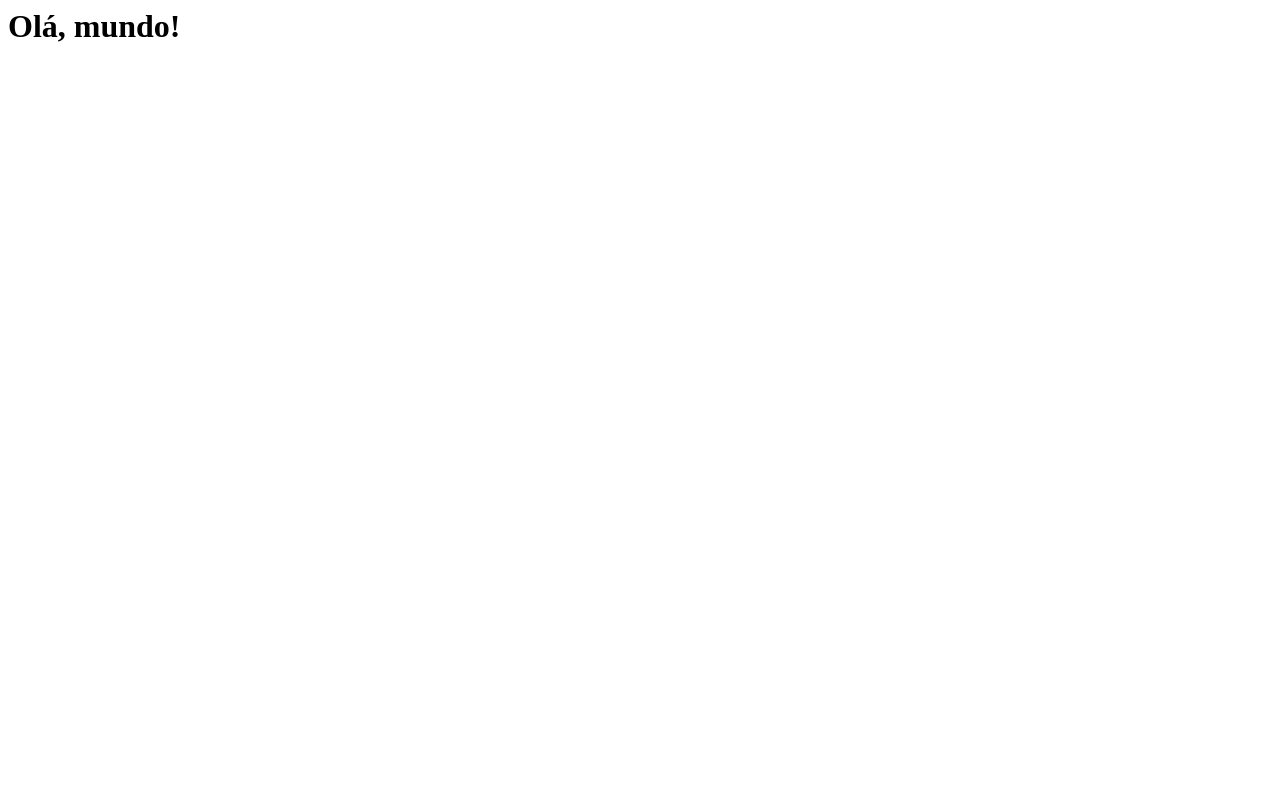
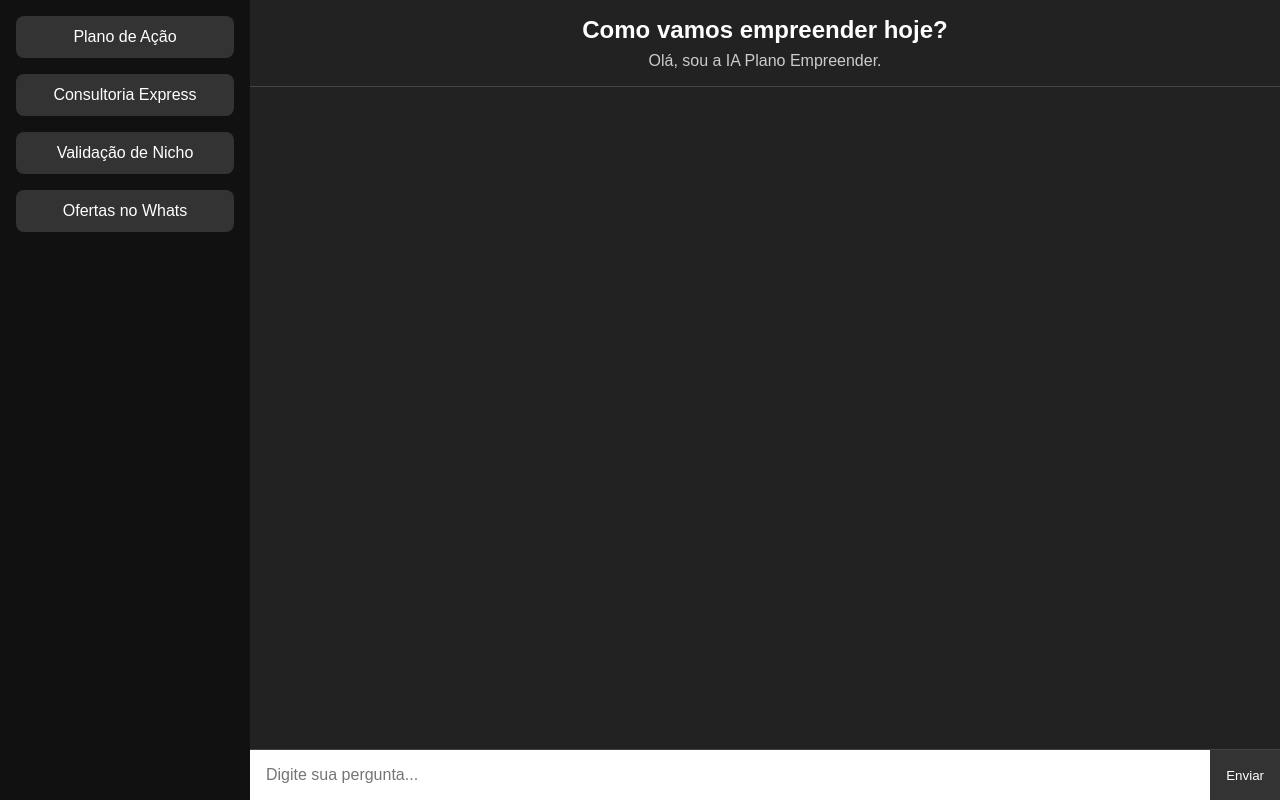
Before and after one commit to Douglas-Britto/Plano-IA-, a plain HTML site: page index.html in a window 1280 px wide. Drawn offline with Linux system fonts and the light colour scheme.

Commit message:
Add files via upload

```diff
--- a/index.html
+++ b/index.html
@@ -1,8 +1,145 @@
-<html>
-  <head>
-    <title>Meu Site</title>
-  </head>
-  <body>
-    <h1>Olá, mundo!</h1>
-  </body>
+
+<!DOCTYPE html>
+<html lang="pt-BR">
+<head>
+  <meta charset="UTF-8" />
+  <meta name="viewport" content="width=device-width, initial-scale=1.0"/>
+  <title>IA Plano Empreender</title>
+  <style>
+    * {
+      margin: 0;
+      padding: 0;
+      box-sizing: border-box;
+      font-family: Arial, sans-serif;
+    }
+
+    body {
+      background-color: #1c1c1c;
+      color: white;
+    }
+
+    .container {
+      display: flex;
+      height: 100vh;
+      width: 100vw;
+    }
+
+    .sidebar {
+      background-color: #111;
+      padding: 1rem;
+      display: flex;
+      flex-direction: column;
+      gap: 1rem;
+      width: 250px;
+      min-width: 250px;
+    }
+
+    .sidebar button {
+      padding: 0.75rem;
+      font-size: 1rem;
+      background-color: #333;
+      color: white;
+      border: none;
+      border-radius: 8px;
+      cursor: pointer;
+      transition: background 0.3s;
+    }
+
+    .sidebar button:hover {
+      background-color: #444;
+    }
+
+    .main {
+      flex-grow: 1;
+      display: flex;
+      flex-direction: column;
+      background-color: #222;
+    }
+
+    .header {
+      padding: 1rem;
+      text-align: center;
+      border-bottom: 1px solid #444;
+    }
+
+    .header h1 {
+      font-size: 1.5rem;
+    }
+
+    .header p {
+      margin-top: 0.5rem;
+      color: #ccc;
+    }
+
+    .chat-box {
+      flex-grow: 1;
+      padding: 1rem;
+      overflow-y: auto;
+    }
+
+    .input-area {
+      display: flex;
+      border-top: 1px solid #444;
+    }
+
+    .input-area input {
+      flex-grow: 1;
+      padding: 1rem;
+      border: none;
+      outline: none;
+      font-size: 1rem;
+      border-radius: 0;
+    }
+
+    .input-area button {
+      padding: 1rem;
+      background-color: #333;
+      border: none;
+      color: white;
+      cursor: pointer;
+    }
+
+    @media (max-width: 768px) {
+      .container {
+        flex-direction: column;
+      }
+
+      .sidebar {
+        flex-direction: row;
+        overflow-x: auto;
+        width: 100%;
+        min-width: auto;
+      }
+
+      .sidebar button {
+        flex: 1;
+        white-space: nowrap;
+        font-size: 0.9rem;
+      }
+    }
+  </style>
+</head>
+<body>
+  <div class="container">
+    <div class="sidebar">
+      <button>Plano de Ação</button>
+      <button>Consultoria Express</button>
+      <button>Validação de Nicho</button>
+      <button>Ofertas no Whats</button>
+    </div>
+    <div class="main">
+      <div class="header">
+        <h1>Como vamos empreender hoje?</h1>
+        <p>Olá, sou a IA Plano Empreender.</p>
+      </div>
+      <div class="chat-box" id="chat-box">
+        <!-- Mensagens do chat aparecerão aqui -->
+      </div>
+      <div class="input-area">
+        <input type="text" placeholder="Digite sua pergunta..." />
+        <button>Enviar</button>
+      </div>
+    </div>
+  </div>
+</body>
 </html>
```
